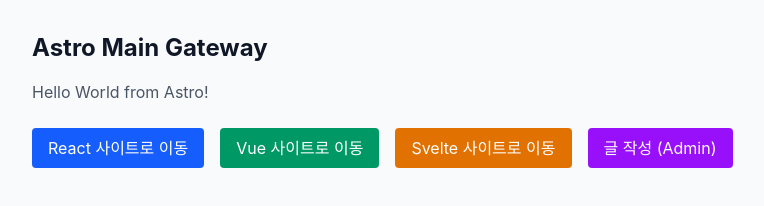
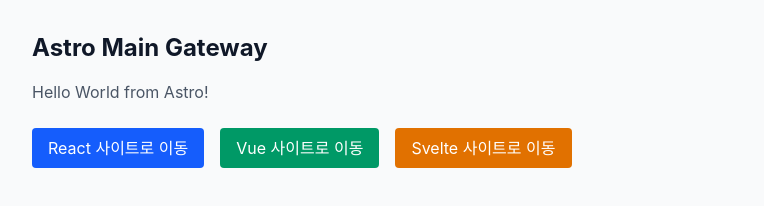
Before and after one commit to whsong92/whsong92.github.io, an Astro site: page / in a window 1280 px wide. Shown: the whole page, without its empty margins (0-764 px from the left). Built offline with nearby package versions, Linux system fonts and the light colour scheme; Astro itself is replaced by a stand-in of ours.

Commit message:
astro.config.mjs 수정

```diff
--- a/astro.config.mjs
+++ b/astro.config.mjs
@@ -11,7 +11,7 @@ const isProd = process.env.NODE_ENV === 'production';
 export default defineConfig({
     site: isProd ? 'https://whsong92.github.io' : 'http://localhost:4321',
     // 프로덕션 빌드 시에만 /swhBlog 하위 경로를 기본 base로 지정
-    base: isProd ? '/swhBlog' : '/',
+    base: isProd ? '/' : '/',
 
     server: {
         host: '0.0.0.0',
--- a/src/pages/index.astro
+++ b/src/pages/index.astro
@@ -28,11 +28,6 @@ import "../styles/global.css";
         class="px-4 py-2 bg-amber-600 text-white rounded hover:bg-amber-700"
         >Svelte 사이트로 이동</a
       >
-      <a
-        href="/admin"
-        class="px-4 py-2 bg-purple-600 text-white rounded hover:bg-purple-700"
-        >글 작성 (Admin)</a
-      >
     </div>
   </body>
 </html>
```
